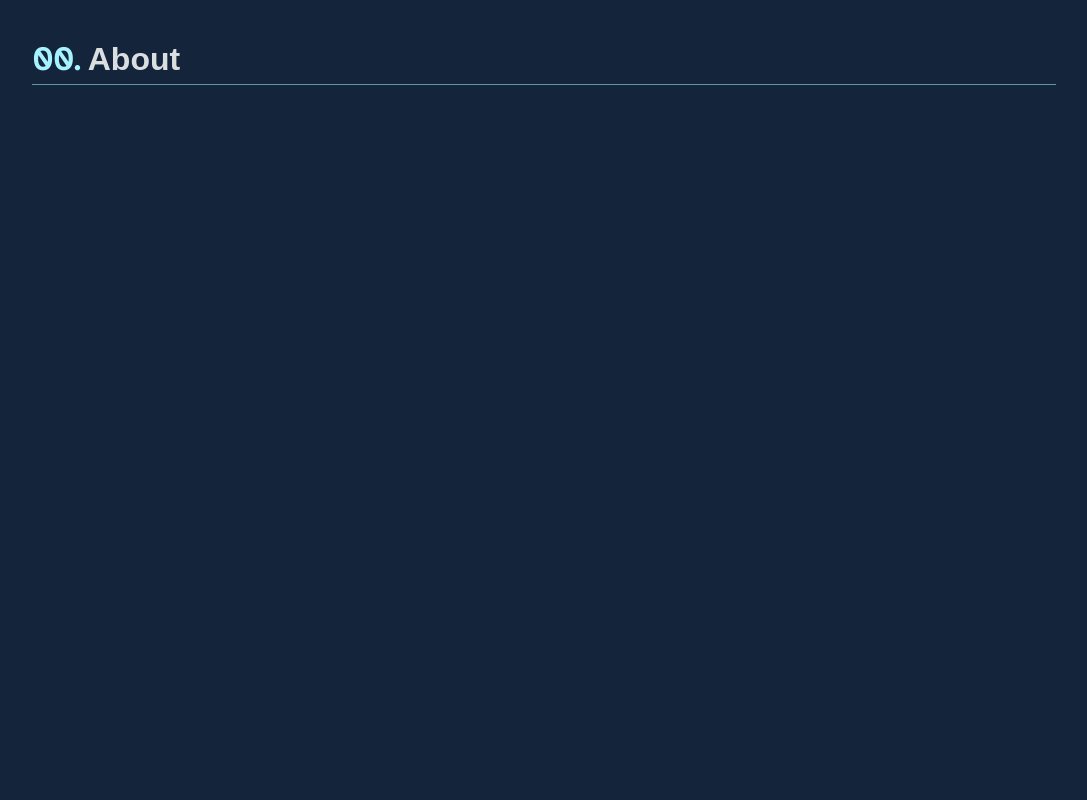
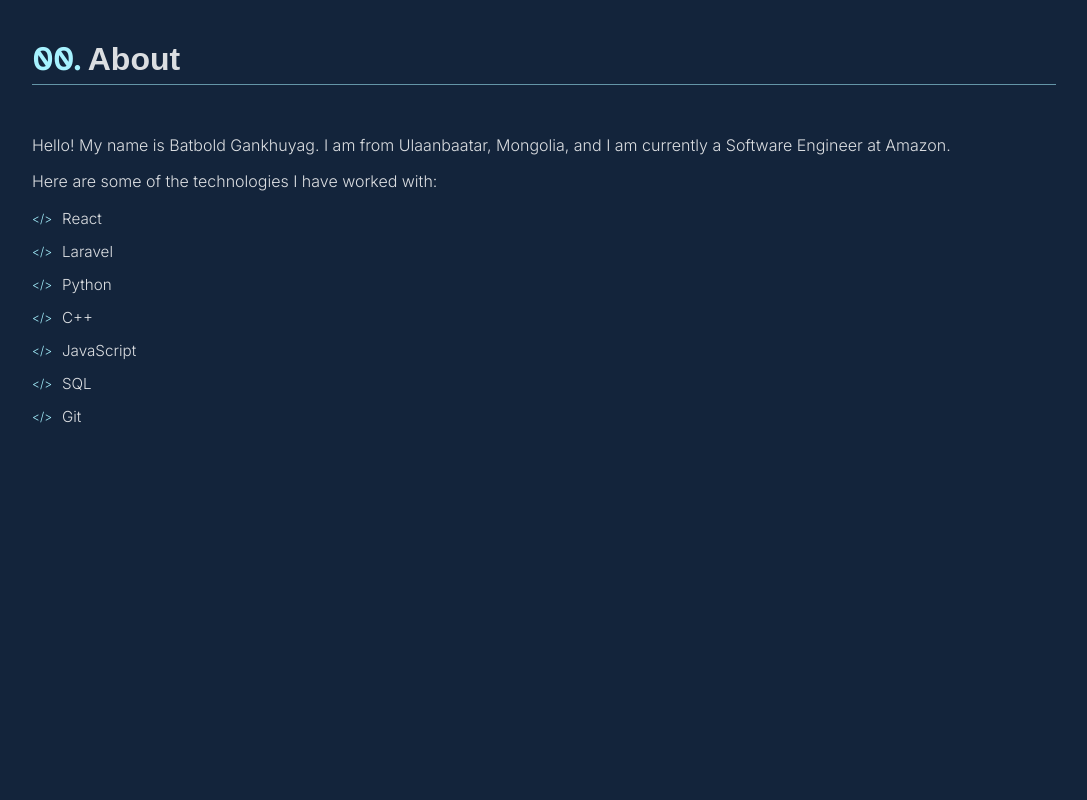
Before and after one commit to bgankhuyag/personal-web, a React (Create React App) app: page / in a window 1280 px wide. Shown: the part 780-1580 px from the top of the page, without its empty margins (96-1183 px from the left). Built offline with nearby package versions, Linux system fonts and the light colour scheme; a web font is replaced by a local one.

Commit message:
bulletpoint component & style changes

```diff
--- a/public/index.html
+++ b/public/index.html
@@ -30,6 +30,7 @@
     <link href="https://fonts.googleapis.com/css2?family=Atkinson+Hyperlegible&display=swap" rel="stylesheet">
     <link href="https://fonts.googleapis.com/css2?family=Lilita+One&display=swap" rel="stylesheet">
     <link href="https://fonts.googleapis.com/css2?family=Poppins:ital,wght@1,400&display=swap" rel="stylesheet">
+    <link href="https://fonts.googleapis.com/css2?family=Inter:wght@300&display=swap" rel="stylesheet">
     <title>React App</title>
   </head>
   <body>
--- a/src/components/about/index.js
+++ b/src/components/about/index.js
@@ -1,5 +1,6 @@
 import React from 'react'
 import SubHeading from 'components/subHeading/index'
+import BulletPoint from 'components/bullet'
 import { showOnScroll } from 'utils/functions'
 import '../styles.css'
 
@@ -10,6 +11,24 @@ const About = () => {
   return (
     <div className="about sub-content" id="about">
       <SubHeading number="00" text="About" />
+      <div className='about-content body-text'>
+        <p>
+          Hello! My name is Batbold Gankhuyag. I am from Ulaanbaatar, Mongolia, and I am currently a Software
+          Engineer at Amazon.
+        </p>
+        <p>
+          Here are some of the technologies I have worked with:
+          <ul>
+            <BulletPoint elem={"React"}></BulletPoint>
+            <BulletPoint elem={"Laravel"}></BulletPoint>
+            <BulletPoint elem={"Python"}></BulletPoint>
+            <BulletPoint elem={"C++"}></BulletPoint>
+            <BulletPoint elem={"JavaScript"}></BulletPoint>
+            <BulletPoint elem={"SQL"}></BulletPoint>
+            <BulletPoint elem={"Git"}></BulletPoint>
+          </ul>
+        </p>
+      </div>
     </div>
   )
 }
--- /dev/null
+++ b/src/components/bullet/index.js
@@ -0,0 +1,10 @@
+import React from 'react'
+import '../styles.css'
+
+const BulletPoint = ({elem}) => {
+    return (
+        <li><span className="bulletpoint">{'</>'}</span><span className='body-text'>{elem}</span></li>
+    );
+}
+
+export default BulletPoint
--- a/src/components/experience/index.js
+++ b/src/components/experience/index.js
@@ -1,5 +1,6 @@
 import React, { useState } from 'react'
 import SubHeading from 'components/subHeading/index'
+import BulletPoint from 'components/bullet'
 import { exp } from 'data/data'
 import { showOnScroll } from 'utils/functions'
 import '../styles.css'
@@ -28,7 +29,7 @@ const Experience = () => {
         {item.description.map((elem) => {
           i++;
           return (
-            <li key={i}><span className="bulletpoint">{'</>'}</span><span>{elem}</span></li>
+            <BulletPoint key={i} elem={elem}></BulletPoint>
           )
         })}
         </ul>
--- a/src/components/styles.css
+++ b/src/components/styles.css
@@ -1,5 +1,9 @@
 .content {
   color: rgba(255, 255, 255, 0.85);
+}
+
+.body-text {
+  font-family: 'Inter', sans-serif;
 }
 
 .header {
@@ -485,6 +489,7 @@ li {
 
 .bulletpoint {
   color: var(--sky-blue-crayola-2);
+  font-size: 0.8em;
 }
 
 @media only screen and (max-width: 670px) {
```
